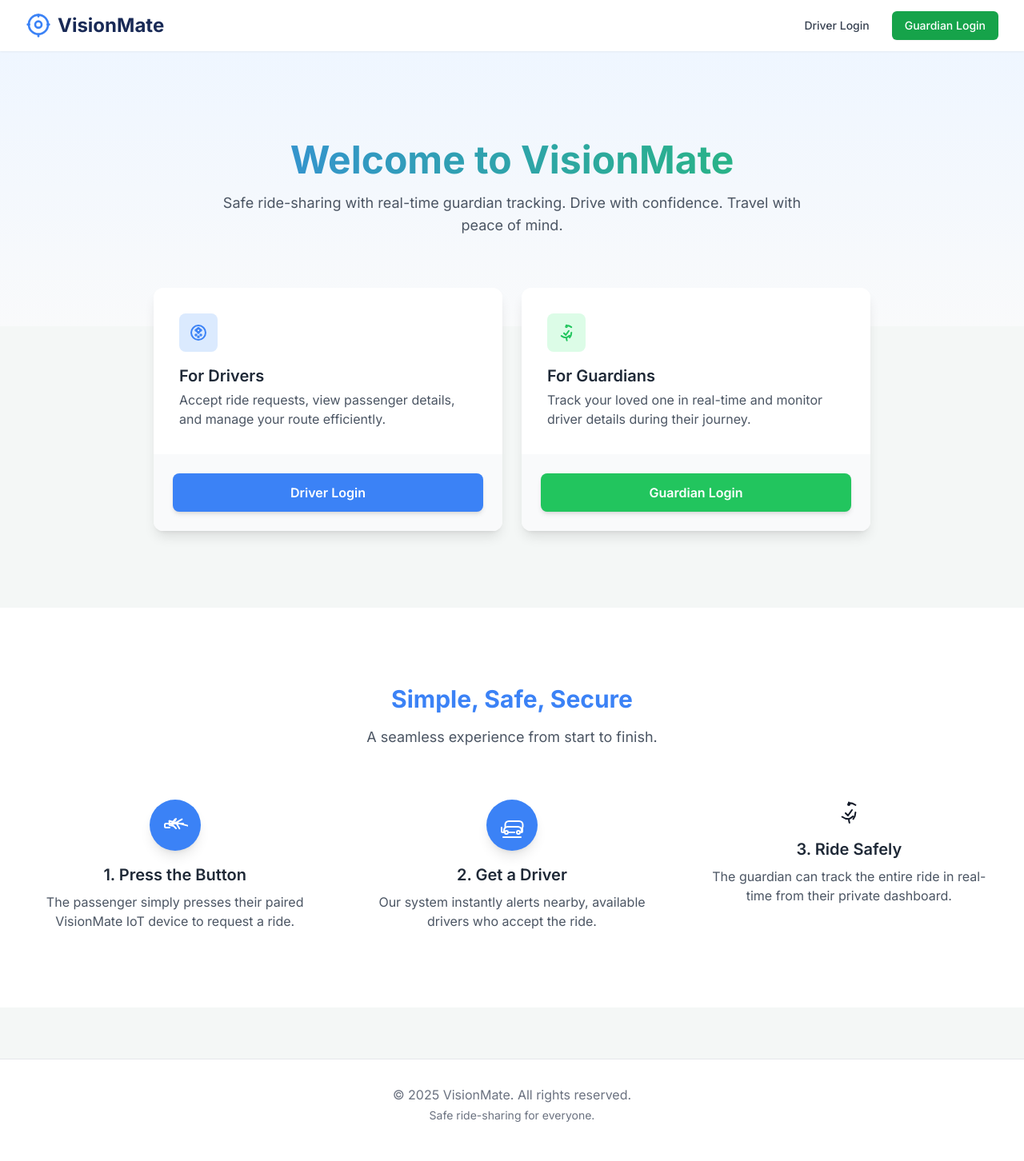
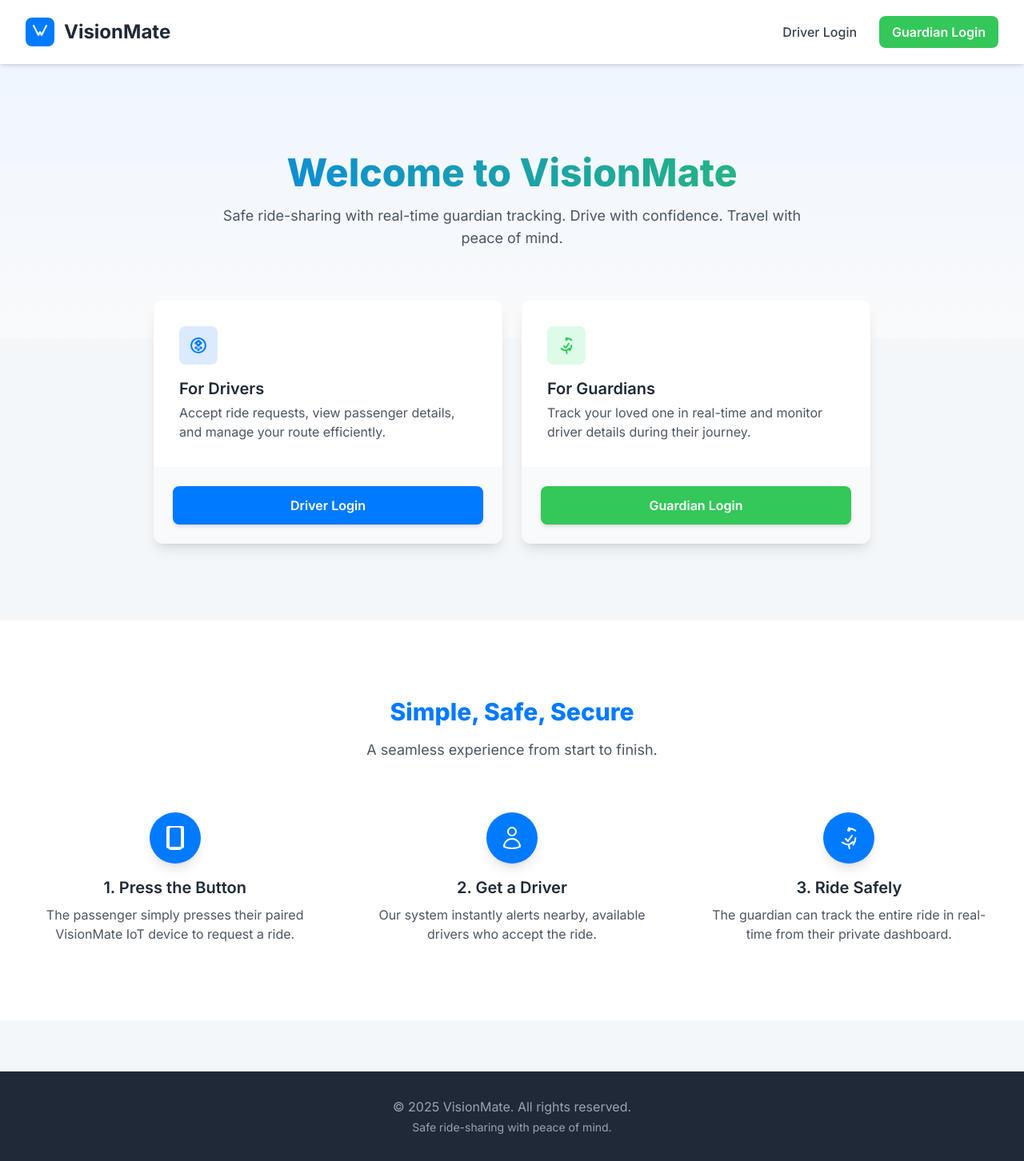
Before and after one commit to SubhojeetDey/frontendVisionMate, a Django app: page / in a window 1280 px wide. Shown: the whole page at 80% size. Before the commit the page ends 1403 px from the top, so only its background shows below. Run offline with Django 5.2, Linux system fonts and the light colour scheme; some libraries are stand-ins or nearby versions.

Commit message:
home page beautify 3

```diff
--- a/main/templates/main/base.html
+++ b/main/templates/main/base.html
@@ -1,111 +1,104 @@
+{% load static %}
 <!DOCTYPE html>
 <html lang="en">
 <head>
     <meta charset="UTF-8">
     <meta name="viewport" content="width=device-width, initial-scale=1.0">
-    <!-- The title will be changeable by other pages -->
+    <!-- Use a block for the title -->
     <title>{% block title %}VisionMate{% endblock %}</title>
 
-    <!-- All styles are now in ONE place -->
+    <!-- Load Tailwind CSS -->
     <script src="https://cdn.tailwindcss.com"></script>
+
+    <!-- Load Inter Font -->
+    <link rel="preconnect" href="https://fonts.googleapis.com">
+    <link rel="preconnect" href="https://fonts.gstatic.com" crossorigin>
+    <link href="https://fonts.googleapis.com/css2?family=Inter:wght@400;500;600;700;800;900&display=swap" rel="stylesheet">
+
+    <!-- Configure Tailwind -->
     <script>
         tailwind.config = {
             theme: {
                 extend: {
+                    fontFamily: {
+                        'sans': ['Inter', 'sans-serif'],
+                    },
                     colors: {
-                        'vm-navy': '#192a56',
-                        'vm-bg': '#f4f7f6',
-                        'vm-blue': '#3b82f6',
-                        'vm-green': '#22c55e',
-                        'vm-red': '#e74c3c',
-                    }
-                }
-            }
+                        // Define our color scheme
+                        'vm-blue': {
+                            DEFAULT: '#007aff', // A bright, accessible blue
+                            'dark': '#005bb5',
+                        },
+                        'vm-green': {
+                            DEFAULT: '#34c759', // A clear, positive green
+                            'dark': '#289b45',
+                        },
+                        'vm-orange': {
+                            DEFAULT: '#ff9500', // A warm, attentio-grabbing orange
+                            'dark': '#cc7a00',
+                        },
+                        'vm-red': {
+                            DEFAULT: '#ff3b30', // For errors or critical alerts
+                            'dark': '#cc2e26',
+                        },
+                    },
+                },
+            },
         }
     </script>
-    <link rel="preconnect" href="https://fonts.googleapis.com">
-    <link rel="preconnect" href="https://fonts.gstatic.com" crossorigin>
-    <link href="https://fonts.googleapis.com/css2?family=Inter:wght@400;500;600;700&display=swap" rel="stylesheet">
     <style>
         body {
             font-family: 'Inter', sans-serif;
-        }
-        /* Custom scrollbar for consistency */
-        ::-webkit-scrollbar {
-            width: 8px;
-        }
-        ::-webkit-scrollbar-track {
-            background: #f1f1f1;
-        }
-        ::-webkit-scrollbar-thumb {
-            background: #ccc;
-            border-radius: 4px;
-        }
-        ::-webkit-scrollbar-thumb:hover {
-            background: #aaa;
+            background-color: #f4f7fa; /* A very light, clean gray for the page background */
         }
     </style>
-    <!-- Allow extra head items (like custom scripts) -->
     {% block head %}{% endblock %}
 </head>
-<body class="bg-vm-bg min-h-screen flex flex-col text-gray-900">
+<body class="flex flex-col min-h-screen">
 
-    <!-- Header Navigation -->
-    <nav class="bg-white shadow-sm sticky top-0 z-50">
+    <!-- Header / Navigation Bar -->
+    <nav class="bg-white shadow-md sticky top-0 z-50">
         <div class="max-w-7xl mx-auto px-4 sm:px-6 lg:px-8">
-            <div class="flex justify-between items-center h-16">
+            <div class="flex justify-between items-center h-20">
 
-                <!-- Brand Logo & Name -->
-                <a href="{% url 'main:home' %}" class="flex-shrink-0 flex items-center gap-2">
-                    <!-- Simple SVG Logo -->
-                    <svg class="h-8 w-8 text-vm-blue" width="24" height="24" viewBox="0 0 24 24" fill="none" xmlns="http://www.w3.org/2000/svg">
-                        <path d="M12 2C16.9706 2 21 6.02944 21 11C21 15.9706 16.9706 20 12 20C7.02944 20 3 15.9706 3 11C3 6.02944 7.02944 2 12 2Z" stroke="currentColor" stroke-width="2" stroke-linecap="round" stroke-linejoin="round"/>
-                        <path d="M12 14C13.6569 14 15 12.6569 15 11C15 9.34315 13.6569 8 12 8C10.3431 8 9 9.34315 9 11C9 12.6569 10.3431 14 12 14Z" stroke="currentColor" stroke-width="2" stroke-linecap="round" stroke-linejoin="round"/>
-                        <path d="M20.555 11H22" stroke="currentColor" stroke-width="2" stroke-linecap="round" stroke-linejoin="round"/>
-                        <path d="M2 11H3.445" stroke="currentColor" stroke-width="2" stroke-linecap="round" stroke-linejoin="round"/>
-                        <path d="M12 2V3.445" stroke="currentColor" stroke-width="2" stroke-linecap="round" stroke-linejoin="round"/>
-                        <path d="M12 20.555V22" stroke="currentColor" stroke-width="2" stroke-linecap="round" stroke-linejoin="round"/>
-                    </svg>
-                    <span class="text-2xl font-bold text-vm-navy">VisionMate</span>
+                <!-- Logo -->
+                <a href="{% url 'main:home' %}" class="flex items-center space-x-3 flex-shrink-0">
+
+                    <!-- TWEAK: New Minimalist Static "VM" Logo -->
+                    <div class="h-9 w-9 flex items-center justify-center rounded-lg bg-vm-blue text-white">
+                        <svg class="h-6 w-6" viewBox="0 0 24 24" fill="none" xmlns="http://www.w3.org/2000/svg">
+                            <path d="M4 4L10 16L12 12L14 16L20 4" stroke="currentColor" stroke-width="2" stroke-linecap="round" stroke-linejoin="round"/>
+                        </svg>
+                    </div>
+
+                    <span class="text-2xl font-bold text-gray-800">VisionMate</span>
                 </a>
 
-                <!-- Right Side Navigation: This is now DYNAMIC! -->
+                <!-- Navigation Links -->
                 <div class="flex items-center space-x-4">
-                    {% if user.is_authenticated %}
+                    {% if request.user.is_authenticated %}
                         <!-- User is LOGGED IN -->
-                        <span class="text-gray-700 text-sm hidden sm:block">
-                            Welcome, <strong class="font-medium">{{ request.user.first_name | default:request.user.username }}</strong>
+                        <span class="hidden sm:inline text-gray-700">
+                            Welcome, <span class="font-semibold">{{ request.user.first_name | default:request.user.username }}</span>!
                         </span>
 
-                        <!-- Check which group the user is in -->
-                        {% for group in user.groups.all %}
-                            {% if group.name == 'Drivers' %}
-                                <a href="{% url 'main:driver_dashboard' %}"
-                                   class="text-gray-700 bg-blue-100 hover:bg-blue-200 px-4 py-2 rounded-md text-sm font-medium transition-colors duration-200">
-                                   Dashboard
-                                </a>
-                            {% elif group.name == 'Guardians' %}
-                                <a href="{% url 'main:guardian_dashboard' %}"
-                                   class="text-gray-700 bg-green-100 hover:bg-green-200 px-4 py-2 rounded-md text-sm font-medium transition-colors duration-200">
-                                   Dashboard
-                                </a>
-                            {% endif %}
-                        {% endfor %}
+                        {% if request.user.groups.all.0.name == 'Drivers' %}
+                            <a href="{% url 'main:driver_dashboard' %}" class="text-gray-700 hover:text-vm-blue font-medium px-3 py-2 rounded-md">Dashboard</a>
+                        {% elif request.user.groups.all.0.name == 'Guardians' %}
+                            <a href="{% url 'main:guardian_dashboard' %}" class="text-gray-700 hover:text-vm-green font-medium px-3 py-2 rounded-md">Dashboard</a>
+                        {% endif %}
 
-                        <a href="{% url 'main:logout' %}"
-                           class="text-gray-700 bg-gray-100 hover:bg-gray-200 px-4 py-2 rounded-md text-sm font-medium transition-colors duration-200">
-                           Logout
+                        <a href="{% url 'main:logout' %}" class="bg-vm-red hover:bg-vm-red-dark text-white font-semibold py-2 px-4 rounded-lg transition duration-300">
+                            Logout
                         </a>
 
                     {% else %}
                         <!-- User is LOGGED OUT -->
-                        <a href="{% url 'main:driver_login' %}"
-                           class="text-gray-700 hover:text-blue-600 px-3 py-2 rounded-md text-sm font-medium transition-colors duration-200">
-                           Driver Login
+                        <a href="{% url 'main:driver_login' %}" class="text-gray-700 hover:text-vm-blue font-medium px-3 py-2 rounded-md">
+                            Driver Login
                         </a>
-                        <a href="{% url 'main:guardian_login' %}"
-                           class="text-white bg-green-600 hover:bg-green-700 px-4 py-2 rounded-md text-sm font-medium shadow-sm transition-colors duration-200">
-                           Guardian Login
+                        <a href="{% url 'main:guardian_login' %}" class="bg-vm-green hover:bg-vm-green-dark text-white font-semibold py-2 px-4 rounded-lg transition duration-300">
+                            Guardian Login
                         </a>
                     {% endif %}
                 </div>
@@ -114,18 +107,18 @@
     </nav>
 
     <!-- Main Content Area -->
-    <!-- This 'block' is the "hole" that other pages will fill. -->
-    <main class="flex-grow w-full">
+    <!-- TWEAK: Added 'flex flex-col' so child elements can use flex-grow -->
+    <main class="flex-grow flex flex-col">
+        <!-- This is the empty "box" that your other pages will fill -->
         {% block content %}
-        <!-- Child template content goes here -->
         {% endblock %}
     </main>
 
     <!-- Footer -->
-    <footer class="bg-white border-t border-gray-200 mt-16">
-        <div class="max-w-7xl mx-auto py-8 px-4 sm:px-6 lg:px-8 text-center text-gray-500">
+    <footer class="bg-gray-800 text-gray-400 mt-16">
+        <div class="max-w-7xl mx-auto px-4 sm:px-6 lg:px-8 py-8 text-center">
             <p>&copy; {% now "Y" %} VisionMate. All rights reserved.</p>
-            <p class="text-sm mt-1">Safe ride-sharing for everyone.</p>
+            <p class="text-sm mt-1">Safe ride-sharing with peace of mind.</p>
         </div>
     </footer>
 
--- a/main/templates/main/guardian_dashboard.html
+++ b/main/templates/main/guardian_dashboard.html
@@ -41,7 +41,7 @@
     <!-- Left Column: Live Tracking -->
     <div class="lg:col-span-2">
       <!-- TWEAK: Reduced height slightly to align with right column -->
-      <div class="bg-white rounded-xl shadow-lg overflow-hidden flex flex-col" style="min-height: 45rem;">
+      <div class="bg-white rounded-xl shadow-lg overflow-hidden flex flex-col" style="min-height: 46rem;">
 
         <!-- --- 1. Text Content Area --- -->
         <div class="p-6">
--- a/main/templates/main/home.html
+++ b/main/templates/main/home.html
@@ -73,7 +73,7 @@
             <div class="bg-white rounded-xl shadow-lg overflow-hidden flex flex-col transition-all duration-300 hover:shadow-2xl hover:-translate-y-2">
                 <div class="p-8 flex-grow">
                     <div class="inline-flex items-center justify-center h-12 w-12 rounded-lg bg-blue-100 text-vm-blue mb-4">
-                        <!-- Icon: Steering Wheel -->
+                        <!-- Icon: Steering Wheel (This icon is still good and clear) -->
                         <svg class="h-6 w-6" xmlns="http://www.w3.org/2000/svg" fill="none" viewBox="0 0 24 24" stroke-width="2" stroke="currentColor">
                             <path stroke-linecap="round" stroke-linejoin="round" d="M12 11.25a2.25 2.25 0 100-4.5 2.25 2.25 0 000 4.5z" />
                             <path stroke-linecap="round" stroke-linejoin="round" d="M12 21a8.966 8.966 0 01-8.966-8.966 8.966 8.966 0 018.966-8.966 8.966 8.966 0 018.966 8.966 8.966 8.966 0 01-8.966 8.966zM12 7.5a.75.75 0 100-1.5.75.75 0 000 1.5z" />
@@ -99,7 +99,7 @@
             <div class="bg-white rounded-xl shadow-lg overflow-hidden flex flex-col transition-all duration-300 hover:shadow-2xl hover:-translate-y-2">
                 <div class="p-8 flex-grow">
                     <div class="inline-flex items-center justify-center h-12 w-12 rounded-lg bg-green-100 text-vm-green mb-4">
-                        <!-- Icon: Shield/User -->
+                        <!-- Icon: Shield/User (This icon is also clear and premium) -->
                         <svg class="h-6 w-6" xmlns="http://www.w3.org/2000/svg" fill="none" viewBox="0 0 24 24" stroke-width="2" stroke="currentColor">
                             <path stroke-linecap="round" stroke-linejoin="round" d="M9 12.75L11.25 15 15 9.75m-3-7.036A11.956 11.956 0 0112 3c2.37 0 4.54.78 6.24 2.114M15.76 15.76A11.96 11.96 0 0112 18.25c-2.37 0-4.54-.78-6.24-2.114m12.48-3.514A11.953 11.953 0 0118.25 12c0 2.37-.78 4.54-2.114 6.24m-3.514 3.514A11.953 11.953 0 0112 18.25c-2.37 0-4.54-.78-6.24-2.114M12 3.75a.75.75 0 01.75.75v.01a.75.75 0 01-.75.75H12a.75.75 0 01-.75-.75V4.5a.75.75 0 01.75-.75z" />
                         </svg>
@@ -129,14 +129,14 @@
             </div>
 
             <div class="mt-16 grid grid-cols-1 md:grid-cols-3 gap-12 text-center">
-                <!-- Step 1 -->
+
+                <!-- TWEAK: Step 1 - New Minimalist Icon -->
                 <div class="flex flex-col items-center">
                     <div class="flex-shrink-0">
                         <div class="flex items-center justify-center h-16 w-16 rounded-full bg-vm-blue text-white shadow-lg">
-                            <!-- Icon: Hand Raised -->
+                            <!-- Icon: DevicePhoneMobileIcon (Outline) -->
                             <svg class="h-8 w-8" xmlns="http://www.w3.org/2000/svg" fill="none" viewBox="0 0 24 24" stroke-width="1.5" stroke="currentColor">
-                                <path stroke-linecap="round" stroke-linejoin="round" d="M12.75 15l-4.5-4.5m0 0l4.5-4.5m-4.5 4.5h11.25m-11.25 0H3.375c-.621 0-1.125.504-1.125 1.125v1.5c0 .621.504 1.125 1.125 1.125h3.375m0-3.75S6.75 12 6.75 12m0-3.75h.008v.008H6.75V8.25zm.375 0a.375.375 0 11-.75 0 .375.375 0 01.75 0z" />
-                                <path stroke-linecap="round" stroke-linejoin="round" d="M12.75 15l-4.5-4.5m0 0l4.5-4.5m-4.5 4.5h11.25m-11.25 0H3.375c-.621 0-1.125.504-1.125 1.125v1.5c0 .621.504 1.125 1.125 1.125h3.375m0-3.75S6.75 12 6.75 12m0-3.75h.008v.008H6.75V8.25zm.375 0a.375.375 0 11-.75 0 .375.375 0 01.75 0z" transform="translate(4, 0) rotate(15 12 12)" />
+                                <path stroke-linecap="round" stroke-linejoin="round" d="M10.5 1.5H8.25A2.25 2.25 0 006 3.75v16.5a2.25 2.25 0 002.25 2.25h7.5A2.25 2.25 0 0018 20.25V3.75A2.25 2.25 0 0015.75 1.5m-7.5 0h7.5m-7.5 0H5.625c-.621 0-1.125.504-1.125 1.125v17.25c0 .621.504 1.125 1.125 1.125h12.75c.621 0 1.125-.504 1.125-1.125V2.625c0-.621-.504-1.125-1.125-1.125H10.5z" />
                             </svg>
                         </div>
                     </div>
@@ -145,13 +145,14 @@
                         <p class="mt-2 text-base text-gray-600">The passenger simply presses their paired VisionMate IoT device to request a ride.</p>
                     </div>
                 </div>
-                <!-- Step 2 -->
+
+                <!-- TWEAK: Step 2 - New Minimalist Icon -->
                 <div class="flex flex-col items-center">
                     <div class="flex-shrink-0">
                         <div class="flex items-center justify-center h-16 w-16 rounded-full bg-vm-blue text-white shadow-lg">
-                            <!-- Icon: Truck/Car -->
+                            <!-- Icon: UserIcon (Outline) -->
                             <svg class="h-8 w-8" xmlns="http://www.w3.org/2000/svg" fill="none" viewBox="0 0 24 24" stroke-width="1.5" stroke="currentColor">
-                                <path stroke-linecap="round" stroke-linejoin="round" d="M8.25 18.75a1.5 1.5 0 01-3 0m3 0a1.5 1.5 0 00-3 0m3 0h6m-9 0H3.375a1.125 1.125 0 01-1.125-1.125V14.25m17.25 4.5a1.5 1.5 0 01-3 0m3 0a1.5 1.5 0 00-3 0m3 0h1.125c.621 0 1.125-.504 1.125-1.125V14.25m-17.25 4.5v-1.875a3.375 3.375 0 013.375-3.375h9.75a3.375 3.375 0 013.375 3.375v1.875m-17.25 4.5h16.5M5.625 13.5v-1.875a3.375 3.375 0 013.375-3.375h9.75a3.375 3.375 0 013.375 3.375v1.875" />
+                                <path stroke-linecap="round" stroke-linejoin="round" d="M15.75 6a3.75 3.75 0 11-7.5 0 3.75 3.75 0 017.5 0zM4.501 20.118a7.5 7.5 0 0114.998 0A17.933 17.933 0 0112 21.75c-2.676 0-5.216-.584-7.499-1.632z" />
                             </svg>
                         </div>
                     </div>
@@ -160,11 +161,12 @@
                         <p class="mt-2 text-base text-gray-600">Our system instantly alerts nearby, available drivers who accept the ride.</p>
                     </div>
                 </div>
-                <!-- Step 3 -->
+
+                <!-- TWEAK: Step 3 - New Minimalist Icon -->
                 <div class="flex flex-col items-center">
                     <div class="flex-shrink-0">
-                        <div classs="flex items-center justify-center h-16 w-16 rounded-full bg-vm-blue text-white shadow-lg">
-                            <!-- Icon: Shield Check -->
+                        <div class="flex items-center justify-center h-16 w-16 rounded-full bg-vm-blue text-white shadow-lg">
+                            <!-- Icon: ShieldCheckIcon (Outline) -->
                             <svg class="h-8 w-8" xmlns="http://www.w3.org/2000/svg" fill="none" viewBox="0 0 24 24" stroke-width="1.5" stroke="currentColor">
                                 <path stroke-linecap="round" stroke-linejoin="round" d="M9 12.75L11.25 15 15 9.75m-3-7.036A11.956 11.956 0 0112 3c2.37 0 4.54.78 6.24 2.114M15.76 15.76A11.96 11.96 0 0112 18.25c-2.37 0-4.54-.78-6.24-2.114m12.48-3.514A11.953 11.953 0 0118.25 12c0 2.37-.78 4.54-2.114 6.24m-3.514 3.514A11.953 11.953 0 0112 18.25c-2.37 0-4.54-.78-6.24-2.114M12 3.75a.75.75 0 01.75.75v.01a.75.75 0 01-.75.75H12a.75.75 0 01-.75-.75V4.5a.75.75 0 01.75-.75z" />
                             </svg>
@@ -175,6 +177,7 @@
                         <p class="mt-2 text-base text-gray-600">The guardian can track the entire ride in real-time from their private dashboard.</p>
                     </div>
                 </div>
+
             </div>
         </div>
     </div>
```
